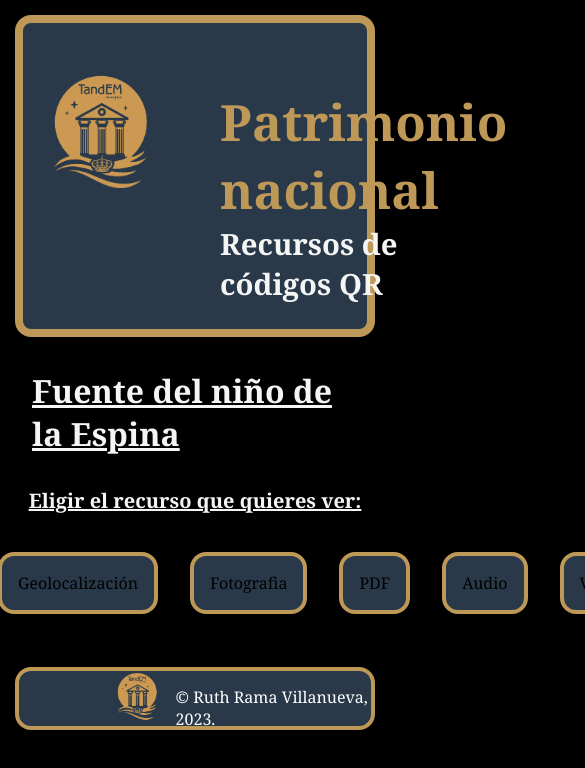
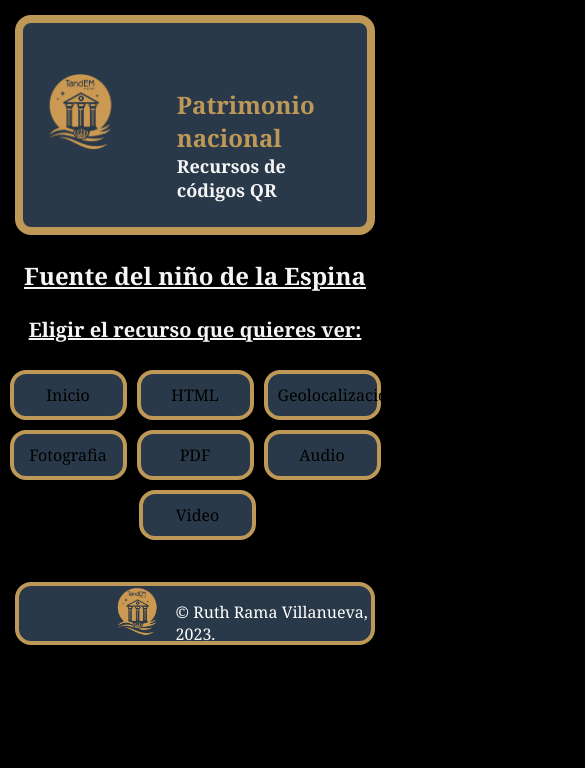
Before and after one commit to Rram1313/nino_espina, a plain HTML site: page index.html in a window 390 px wide. Shown: the top 768 px of the page, 585 px wide, since content can reach past the window. Drawn offline with Linux system fonts and the light colour scheme.

Commit message:
Update estilo.css

```diff
--- a/estilo.css
+++ b/estilo.css
@@ -54,7 +54,9 @@ a{
 .menu {
   list-style: none;
   padding: 0;
+  margin: 0;
   display: flex;
+  flex-wrap: wrap;
   justify-content: center;
 }
 .menu li {
@@ -113,3 +115,23 @@ footer{
   top: 15px;
 }
 /* Fin del footer */
+/* ajuste movil */
+@media screen and (max-width: 780px) {
+  .logo img {
+    height: 80px;
+  }
+  h1 {
+    font-size: 24px;
+  }
+  h3 {
+    font-size: 18px;
+  }
+  .menu li {
+    flex: 0 0 100%;
+    max-width: 30%;
+    display: block;
+    margin: 5px;
+    padding: 10px;
+    text-align: center;
+  }
+}
```
